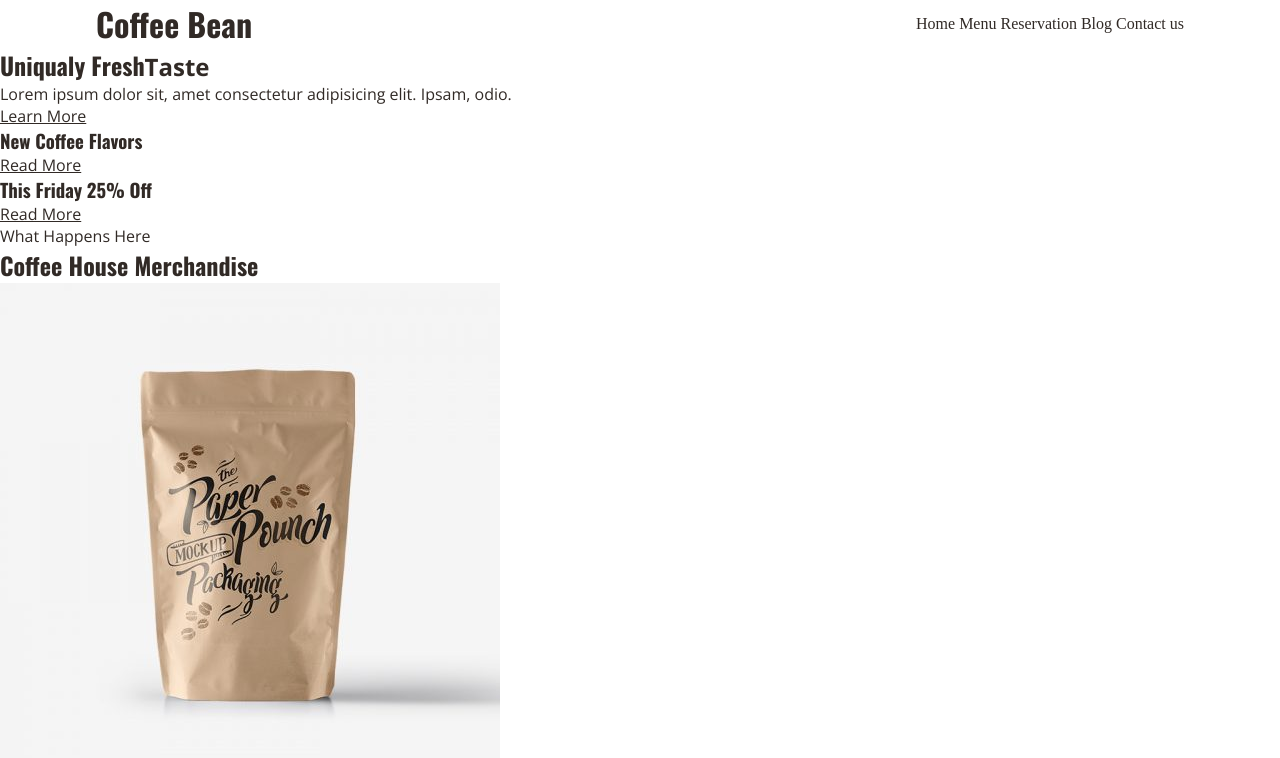
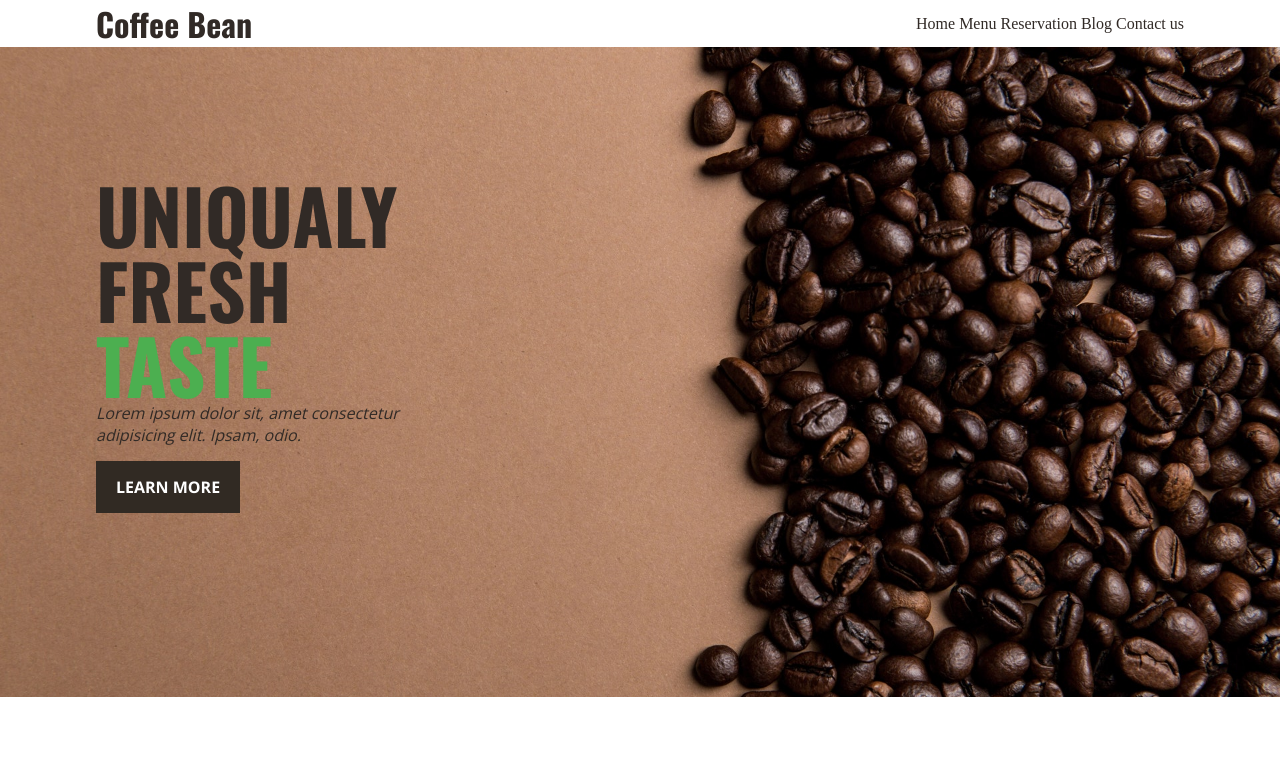
Before and after one commit to asm31/asm31-weekend-portofilio, a plain HTML site: page index.html in a window 1280 px wide. Shown: the top 758 px of the page. Drawn offline with nearby package versions, Linux system fonts and the light colour scheme.

Commit message:
Added Banner,Ads,and Merch CSS

```diff
--- a/css/style.css
+++ b/css/style.css
@@ -64,3 +64,311 @@ body{
 .nav li{
   display: inline-block;
 }
+
+/* Banner Area */
+/* teacher's source */
+.banner{
+  height: 650px;
+  background-color: orange;
+  background-image: url(../images/atf-image.jpg);
+  background-size: cover;
+  background-position:center;
+  margin-bottom: 5%;
+}
+.banner-text{
+  width: 30%;
+  position: relative;
+  top: 20%;
+  left: 7.5%;
+}
+.banner h2{
+  text-transform: uppercase;
+  font-size: 75px;
+  line-height: 75px;
+}
+.banner span{
+  color: #4caf50;
+  font-family: 'Oswald',sans-serif;
+}
+.banner p{
+  font-style: italic;
+  margin-bottom: 15px;
+}
+.banner a{
+  padding: 15px 20px;
+  background-color: #312A23;
+  color: white;
+  display: inline-block;
+  text-decoration: none;
+  text-transform: uppercase;
+  font-weight: 700;
+}
+
+/* Ads Area 1 */
+.ads{
+  overflow: auto;
+  width: 85%;
+  margin-left: auto;
+  margin-right: auto;
+  margin-bottom: 5%;
+}
+.ads-box{
+  width: 49.5%;
+  float: left;
+  height: 350px;
+  background-size: cover;
+  background-position: center;
+  background-color: #312A26;
+  position: relative;
+}
+.ads .ads-box:nth-child(1),
+.ads .ads-box:nth-child(3){
+  margin-right: 1%;
+}
+.ads .ads-box:nth-child(1),
+.ads .ads-box:nth-child(2){
+  margin-bottom: 1%;
+}
+.ads1 .ads-box:nth-child(1){
+  background-image: url(../images/merchandise1.jpg);
+}
+.ads1 .ads-box:nth-child(2){
+  background-image: url(../images/merchandise2.jpg);
+}
+
+.ads2 .ads-box:nth-child(1){
+  background-image: url(../images/merchandise3.jpg);
+}
+.ds2 .ads-box:nth-child(2){
+  background-image: url(../images/merchandise4.jpg);
+}
+.ads2 .ads-box:nth-child(3){
+  background-image: url(../images/merchandise5.jpg);
+}
+.ads2 .ads-box:nth-child(4){
+  background-image: url(../images/merchandise6.jpg);
+}
+
+.ads-text{
+  width: 30%;
+  position: relative;
+  left: 10%;
+  top: 30%;
+}
+
+.ads-text h3{
+  color: white;
+  font-size: 32px;
+  line-height: 35px;
+  margin-bottom: 20px;
+  text-transform: uppercase;
+}
+
+.ads-text a{
+  color: white;
+  text-transform: uppercase;
+  font-family: 700;
+}
+
+/* Merchandise Area */
+.merch{
+  width: 85%;
+  margin-left: auto;
+  margin-right: auto;
+  margin-bottom: 5%;
+}
+.div-title{
+  text-align: center;
+  margin-bottom: 5%;
+}
+.div-title span{
+  color: #c7a17a;
+  font-style: italic;
+  font-size: 20px;
+}
+.div-title h2{
+  color: #312A26;
+  font-size: 40px;
+  text-transform: uppercase;
+  margin-bottom: 20px;
+}
+.div-title hr{
+  background-color: #c7a17a;
+  width: 10%;
+  height: 4%;
+  margin-right: auto;
+  margin-left: auto;
+}
+
+.merch-gallery{
+  overflow: auto;
+}
+.merch-item{
+  width: 24.25%;
+  float: left;
+  margin-right: 1%;
+}
+
+.merch-item:nth-child(4),
+.merch-item:nth-child(8){
+  margin-right: 0;
+}
+
+.merch-item:nth-child(1),
+.merch-item:nth-child(2),
+.merch-item:nth-child(3),
+.merch-item:nth-child(4){
+  margin-bottom: 1%;
+}
+
+.merch-item img{
+  width: 100%;
+}
+.merch-item h3{
+  color: #312A26;
+}
+.merch-item span{
+  color: #c7a17a;
+}
+.merch-item p{
+  color: #c7a17a;
+}
+
+
+
+/*
+.banner{
+  position: relative;
+
+  margin: 0 auto;
+  background-image: url(../images/atf-image.jpg);
+  height: 500px;
+  width: 1300px;
+  background-size: cover;
+  background-repeat: no-repeat;
+}
+.banner-text{
+  position: absolute;
+  height: 300px;
+  top: 20%;
+  left: 80px;
+}
+.banner-text h2{
+  font-size: 60px;
+  text-transform: uppercase;
+}
+.banner-text span{
+  color: darkgreen;
+  font-family: 'Oswald' , sans-serif;
+}
+.banner-text p{
+  font-style: italic;
+}
+
+.banner-text a{
+  color: white;
+  background-color: #312A26;
+  padding: 10px 20px 10px 20px;
+  text-decoration: none;
+  position: absolute;
+  margin-top: 30px;
+  text-transform: uppercase;
+  font-weight: bold;
+}
+*/
+/* Ads Area 1 */
+/*
+.ads-item1{
+  background-image: url(../images/merchandise1.jpg);
+  background-size: contain;
+  background-repeat: no-repeat;
+}
+.ads-item2{
+  background-image: url(../images/merchandise2.jpg);
+  background-size: contain;
+  background-repeat: no-repeat;
+}
+.ads{
+
+   width: 50%;
+}
+.ads1{
+  width: 1100px;
+  height: 300px;
+  position: relative;
+  margin: 0 auto;
+  margin-top: 70px;
+  display: flex;
+  flex: auto;
+  flex-wrap: wrap;
+}
+.ads-box{
+  width: 500px;
+  margin-left: 30px;
+}
+.ads-text{
+  position: relative;
+  top:40px;
+  left: 40px;
+  font-size: 30px;
+  text-transform: uppercase;
+
+}
+.ads-text a{
+  position: absolute;
+  margin-top: 30px;
+  font-size: 15px;
+  /* color: white;
+}
+.ads-text h3{
+  /* position: absolute;
+  /* top: 20%;
+}
+
+/* Merchandise Area
+.merch{
+  width: 1100px;
+  padding-top: 5px;
+  margin: 0 auto;
+}
+.div-title{
+  text-align: center;
+}
+.div-title span{
+  font-style: italic;
+  color: darksalmon;
+}
+.div-title h2{
+  text-transform: uppercase;
+  font-size: 30px;
+}
+.merch-gallery{
+  /* display: inline-block;
+  display: flex;
+  flex: auto;
+  flex-wrap: wrap;
+  padding-top: 50px;;
+}
+.merch-item{
+  /* width: 20%;
+  margin-right: 20px;
+  margin-bottom: 20px;
+  text-align: center;
+}
+.merch-item img{
+  width: 250px;
+}
+.merch-item h3{
+  text-transform: uppercase;
+}
+.merch-item span,
+.merch-item p{
+  color: darksalmon;
+}
+
+*/
+
+/* Ads Big Area */
+.ads-big{
+  background-image: src(../images/);
+}
--- a/index.html
+++ b/index.html
@@ -22,7 +22,7 @@
     <!--Banner Area-->
     <div class="banner">
       <div class="banner-text">
-        <h2>Uniqualy Fresh<span>Taste</span></h2>
+        <h2>Uniqualy Fresh<span> Taste</span></h2>
         <p>Lorem ipsum dolor sit, amet consectetur adipisicing elit. Ipsam, odio.</p>
         <a href="#">Learn More</a>
       </div>
@@ -33,14 +33,14 @@
       <!--Ads 1-->
       <div class="ads-box ads-item1">
         <div class="ads-text">
-          <h3>New Coffee Flavors</h3>
+          <h3>New Coffee <br>Flavors</h3>
           <a href="#">Read More</a>
         </div>
       </div>
       <!--Ads 2-->
       <div class="ads-box ads-item2">
         <div class="ads-text">
-          <h3>This Friday 25% Off</h3>
+          <h3>This Friday <br>25% Off</h3>
           <a href="#">Read More</a>
         </div>
       </div>
```
